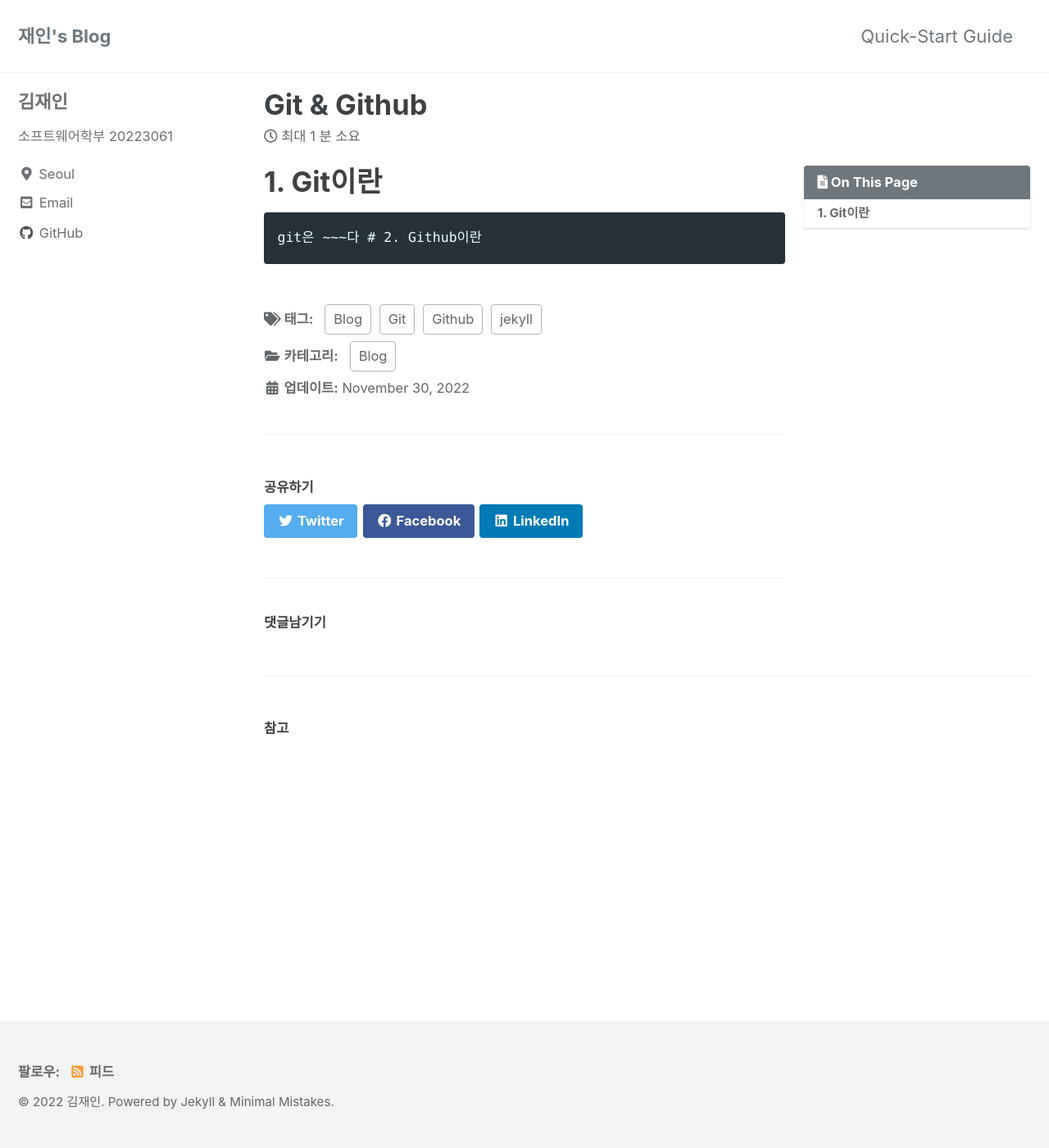
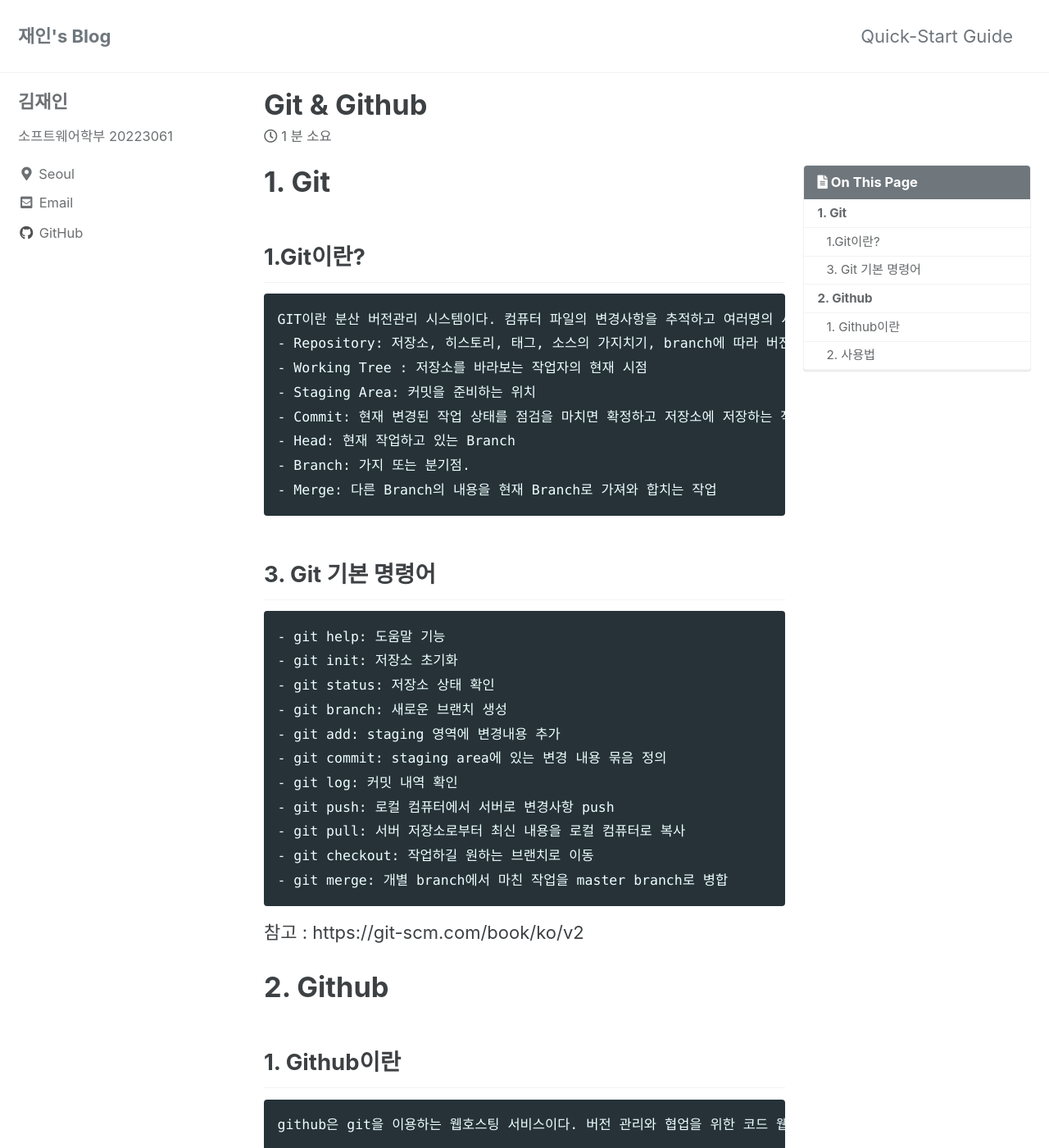
Before and after one commit to janeny117/1004jaein.github.io, a Jekyll site: the page built from _posts/2022-11-30-git&github.md, in a window 1280 px wide and 1400 px high. Shown: the whole window at 82% size. Built offline with Jekyll 4.4.1, drawn with Linux system fonts in a browser that asks for light colours; cached includes are drawn as plain includes; comment, search, counter and statistics services are not loaded; some of the changed text lies outside the part shown.

Commit message:
Update 2022-11-30-git&github.md

```diff
--- a/_posts/2022-11-30-git&github.md
+++ b/_posts/2022-11-30-git&github.md
@@ -13,6 +13,52 @@ toc_sticky: true
 date: 2022-11-30
 last_modified_at: 2022-11-30
 ---
-# 1. Git이란
-    git은 ~~~다
-# 2. Github이란
+# 1. Git
+## 1.Git이란?
+    GIT이란 분산 버전관리 시스템이다. 컴퓨터 파일의 변경사항을 추적하고 여러명의 사용자들 간에 파일에 대한 작업을 조율하는 데 이용한다. 주로 여러명의 개발자가 하나의 프로젝트에 참여할 때 소스 코드를 관리하는 데 사용한다.
+## 2. Git 기본 명령어
+    - Repository: 저장소, 히스토리, 태그, 소스의 가지치기, branch에 따라 버전 저장. 작업자가 변경한 모든 히스토리 확인 가능
+    - Working Tree : 저장소를 바라보는 작업자의 현재 시점
+    - Staging Area: 커밋을 준비하는 위치
+    - Commit: 현재 변경된 작업 상태를 점검을 마치면 확정하고 저장소에 저장하는 작업
+    - Head: 현재 작업하고 있는 Branch
+    - Branch: 가지 또는 분기점.
+    - Merge: 다른 Branch의 내용을 현재 Branch로 가져와 합치는 작업
+
+
+## 3. Git 기본 명령어
+    - git help: 도움말 기능
+    - git init: 저장소 초기화
+    - git status: 저장소 상태 확인
+    - git branch: 새로운 브랜치 생성
+    - git add: staging 영역에 변경내용 추가
+    - git commit: staging area에 있는 변경 내용 묶음 정의
+    - git log: 커밋 내역 확인
+    - git push: 로컬 컴퓨터에서 서버로 변경사항 push
+    - git pull: 서버 저장소로부터 최신 내용을 로컬 컴퓨터로 복사
+    - git checkout: 작업하길 원하는 브랜치로 이동
+    - git merge: 개별 branch에서 마친 작업을 master branch로 병합
+
+
+참고 : https://git-scm.com/book/ko/v2
+
+
+# 2. Github
+## 1. Github이란
+    github은 git을 이용하는 웹호스팅 서비스이다. 버전 관리와 협업을 위한 코드 웹 호스팅 플랫폼으로, 언제, 어디서나 협업 프로젝트를 진행할 수 있도록 돕는다.
+
+## 2. 사용법
+1. repository 생성
+<img src="사진 업로드/create_repository.png" width="400">
+
+2. git clone 저장소 주소
+<img src="사진 업로드/clone.png" width="400">
+
+3. git add로 변경 추가
+<img src="사진 업로드/add.png" width="400">
+
+4. git commit으로 메세지 남기기
+ <img src="사진 업로드/commit.png" width="400">
+
+5. git push로 원격저장소로 push
+<img src="사진 업로드/push.png" width="400">
```
